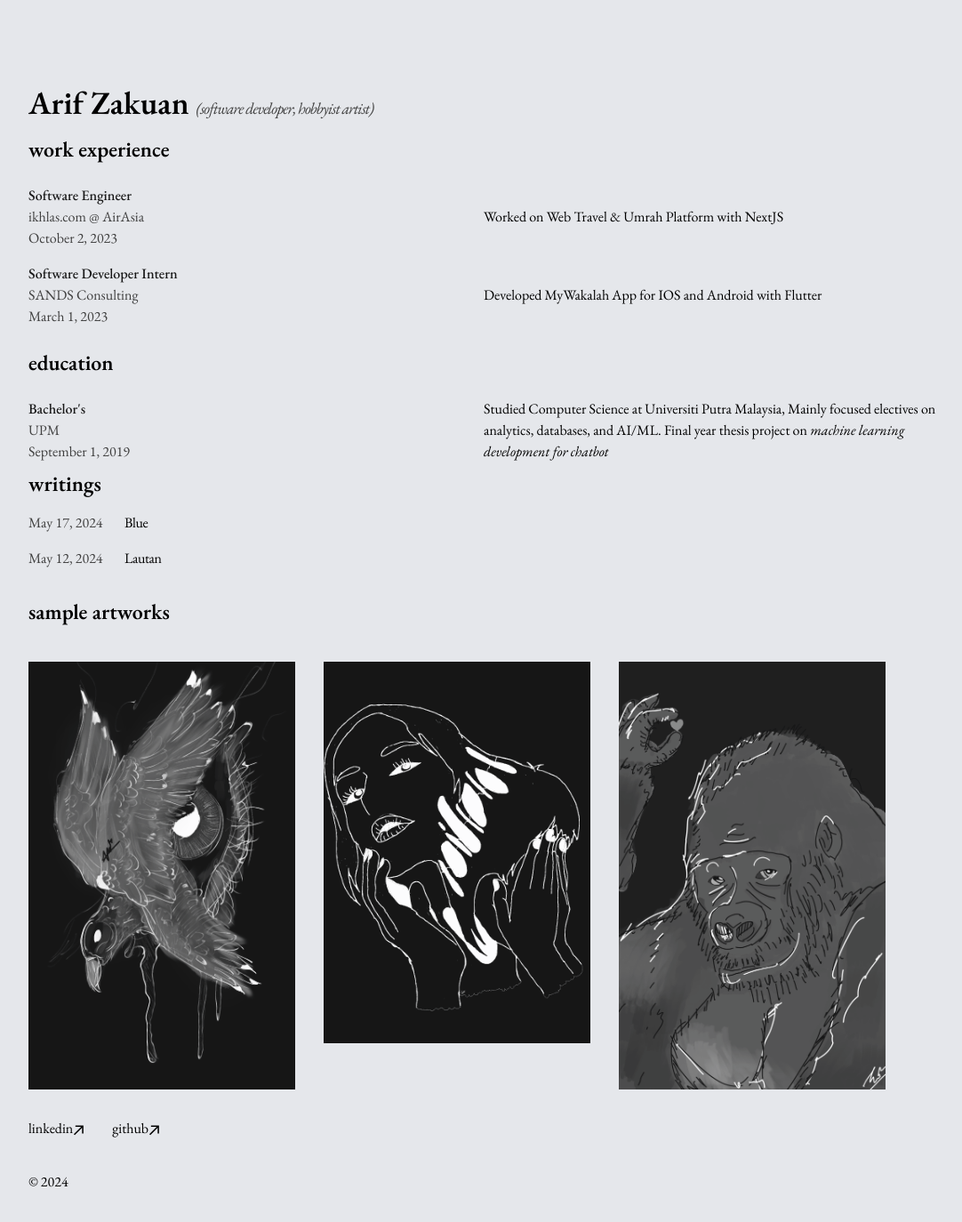
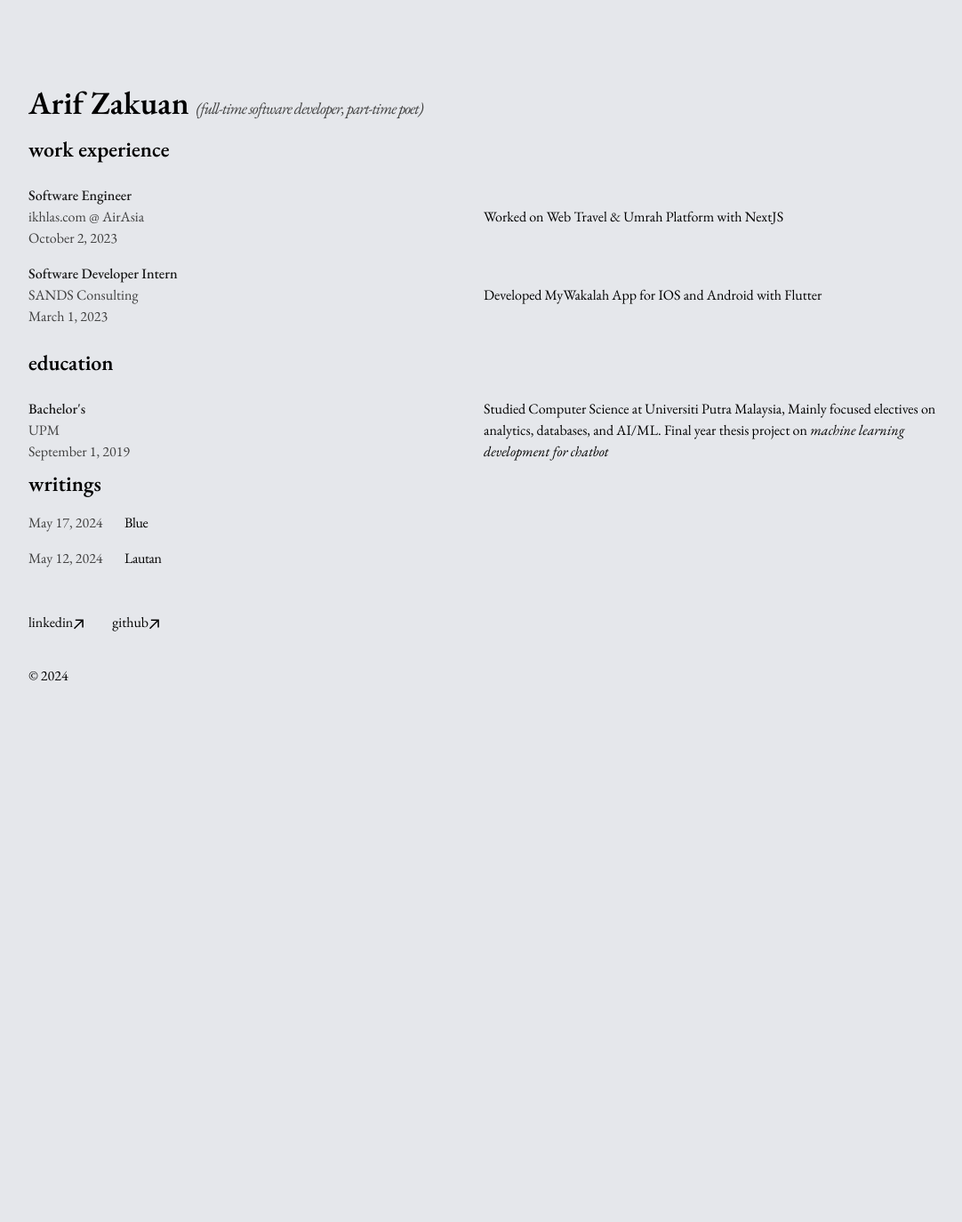
Before and after one commit to tehcanai/bloggr-zakuan, a Next.js app: page / in a window 1280 px wide. Shown: the top 1374 px of the page at 89% size, without its empty margins (96-1178 px from the left). After the commit the page ends 836 px from the top, so only its background shows below. Built offline with nearby package versions, Linux system fonts and the light colour scheme.

Commit message:
changes small

```diff
--- a/app/page.tsx
+++ b/app/page.tsx
@@ -14,7 +14,7 @@ export default function Page() {
       <div className="mb-4 flex flex-wrap items-end space-x-2">
         <h1 className="text-4xl font-semibold">Arif Zakuan</h1>
         <h1 className="text-lg font-light text-neutral-700 italic tracking-tighter">
-          (software developer, hobbyist artist)
+          (full-time software developer, part-time poet)
         </h1>
       </div>
       {/* <p className="mb-4">
@@ -27,8 +27,8 @@ export default function Page() {
       </div>
       {/* <p className="mb-8 mt-8 text-2xl font-semibold">sample projects</p>
       <Works works={works} /> */}
-      <p className="mb-8 mt-8 text-2xl font-semibold">sample artworks</p>
-      <Works works={artWorks} />
+      {/* <p className="mb-8 mt-8 text-2xl font-semibold">sample artworks</p>
+      <Works works={artWorks} /> */}
       {/* <div className="flex flex-wrap flex-row space-x-4">
         <Link
           className="flex items-center transition-all hover:text-neutral-800 dark:hover:text-neutral-100"
```
